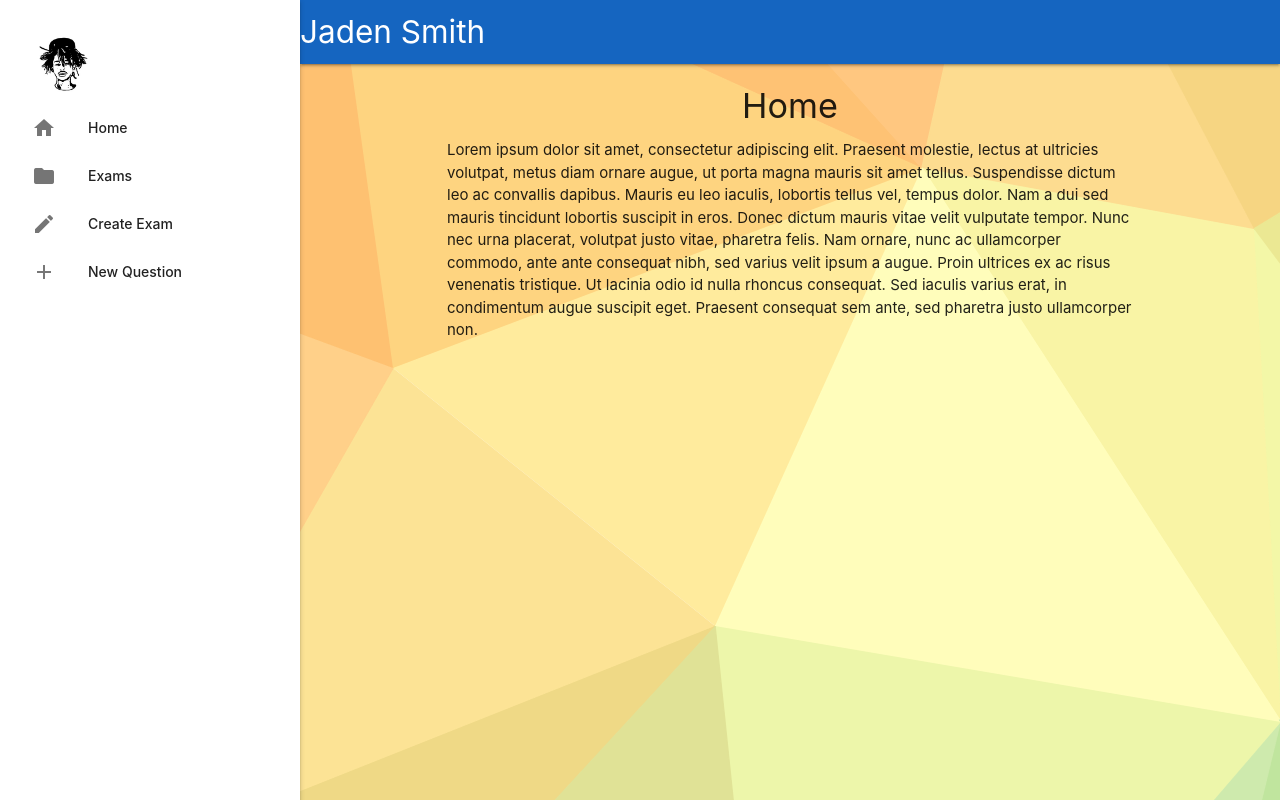
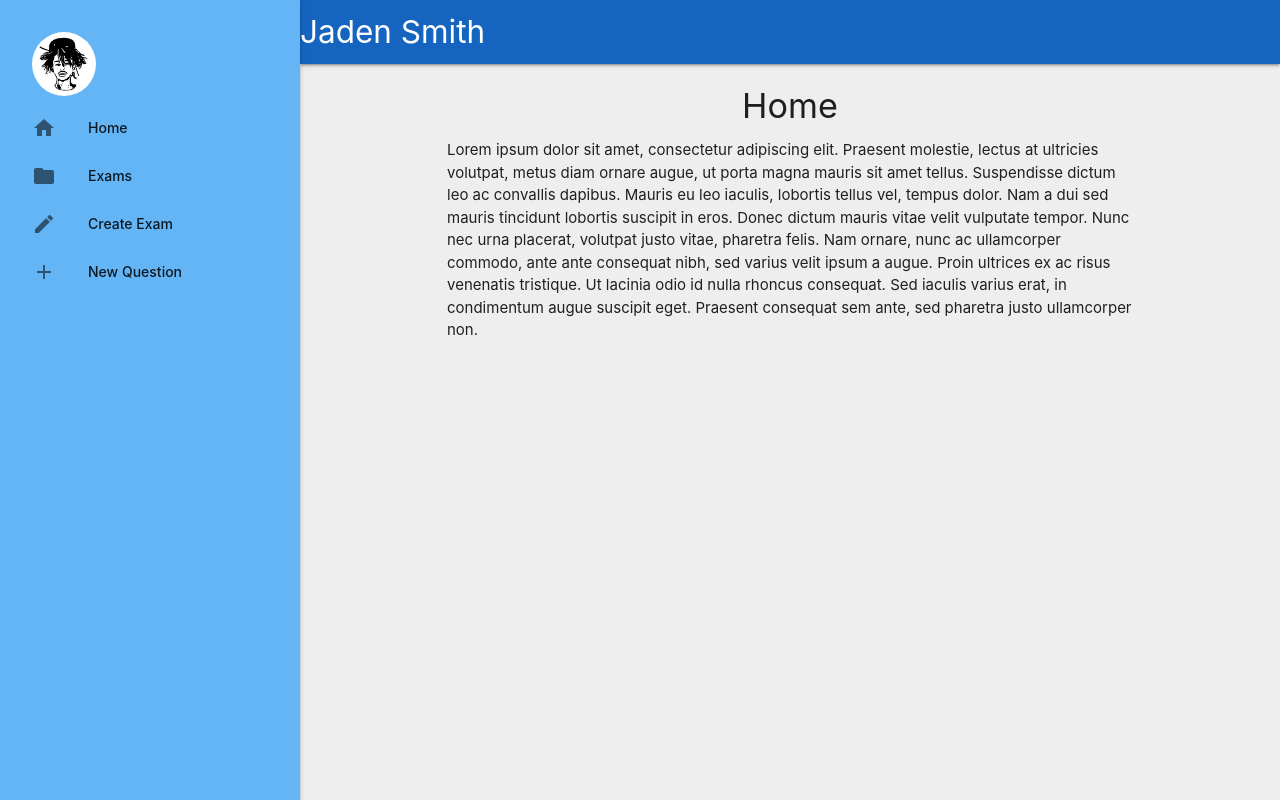
Before and after one commit to JorgeSabella/JADENSMITH, a React (Create React App) app: page / in a window 1280 px wide. Built offline with nearby package versions, Linux system fonts and the light colour scheme.

Commit message:
Change background color

```diff
--- a/src/components/dashboard/ViewExams.js
+++ b/src/components/dashboard/ViewExams.js
@@ -13,7 +13,7 @@ class Exams extends Component {
         return _.map(this.props.posts, post=> {
             return (
                 <div className="col s3 l4" key={post.id}>
-                    <div className="card">
+                    <div className="card hoverable">
                         <div className="card-image">
                             <img src="img/exam.png"></img>
                             <span className="card-title black-text">{post.text}</span>
--- a/src/components/layout/Navbar.js
+++ b/src/components/layout/Navbar.js
@@ -12,7 +12,7 @@ const Navbar = () => {
                     <i className="material-icons white-text">menu</i>
                 </a>
             </nav>
-            <ul className="sidenav sidenav-fixed" id="slide-out">
+            <ul className="sidenav blue lighten-2 sidenav-fixed" id="slide-out">
                 <li>
                     <div className="user-view center">
                         <div>
--- a/src/index.css
+++ b/src/index.css
@@ -10,7 +10,7 @@ body {
     sans-serif;
   -webkit-font-smoothing: antialiased;
   -moz-osx-font-smoothing: grayscale;
-  background: url(/img/trianglify.png);
+  background-color: #eeeeee;
 }
 
 code {
```
